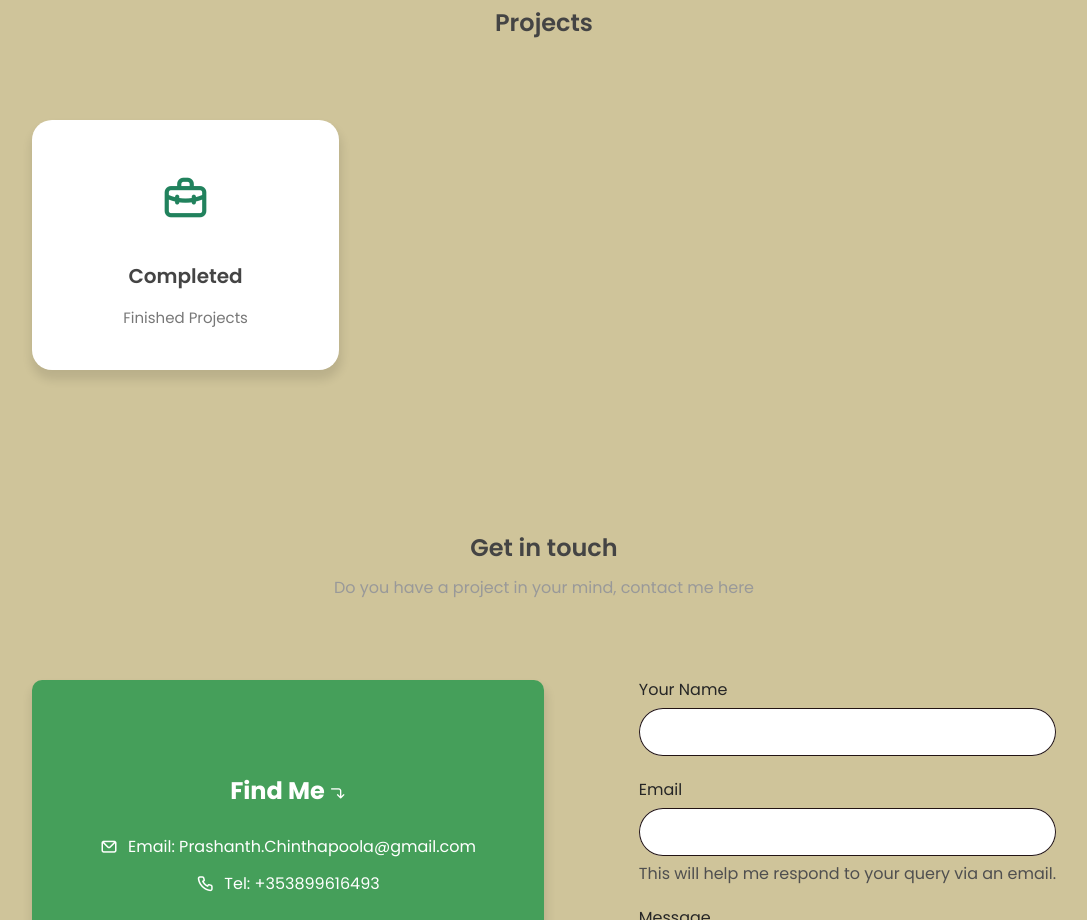
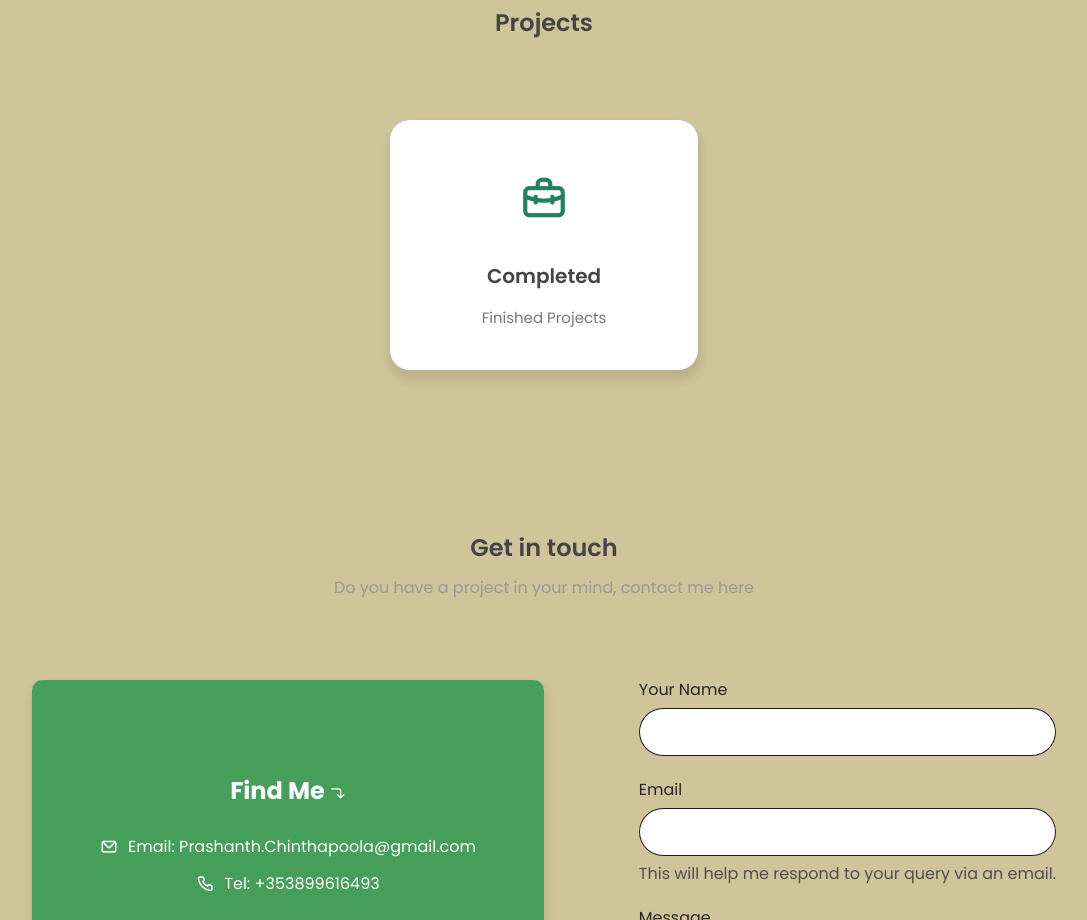
Before and after one commit to PrashanthChinthapoola/Portfolio, a website: page index.html in a window 1280 px wide. Shown: the part 1600-2520 px from the top of the page, without its empty margins (96-1183 px from the left). Drawn offline with nearby package versions, Linux system fonts and the light colour scheme.

Commit message:
'portfolio'

```diff
--- a/assets/css/style.css
+++ b/assets/css/style.css
@@ -362,10 +362,11 @@ h3{
 }
 
 /* ----- PROJECTS BOX ----- */
-.project-container{
+.project-container {
     display: flex;
+    justify-content: center; /* Center horizontally */
+    align-items: center; /* Center vertically if needed */
     width: 100%;
-    justify-content: space-between;
     gap: 20px;
     flex-wrap: wrap;
 }
@@ -381,6 +382,7 @@ h3{
     border-radius: 20px;
     box-shadow: 1px 8px 10px 2px var(--first-shadow-color);
     overflow: hidden;
+    text-decoration: none;
 }
 .project-box>i{
     font-size: 50px;
--- a/index.html
+++ b/index.html
@@ -190,11 +190,11 @@
           <h1>Projects</h1>
         </div>
         <div class="project-container">
-            <div class="project-box">
+          <a href="https://github.com/PrashanthChinthapoola" target="_blank" rel="noopener noreferrer" class="project-box">
               <i class="uil uil-briefcase-alt"></i>
               <h3>Completed</h3>
               <label>Finished Projects</label>
-            </div>
+          </a>
         </div>
       </section>
 
```
Lines whose indentation alone changed are shown as unchanged.
